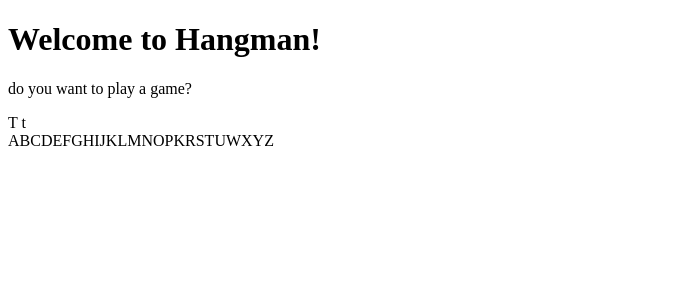
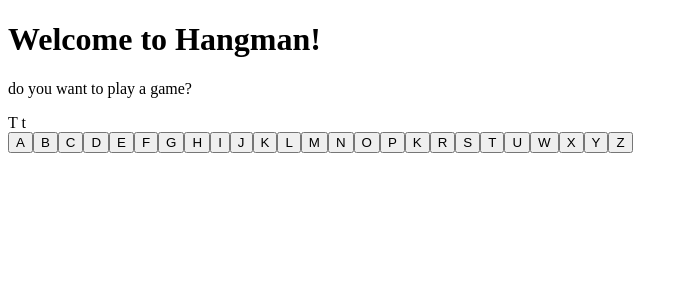
Before and after one commit to FadiZahhar/hangman-training, a React (Create React App) app in the folder hangman/: page / in a window 1280 px wide. Shown: the top 300 px of the page, without its empty margins (0-688 px from the left). Built offline with nearby package versions, Linux system fonts and the light colour scheme.

Commit message:
replacing span with button

```diff
--- a/hangman/src/button.js
+++ b/hangman/src/button.js
@@ -1,6 +1,6 @@
 export default function ({ value }) {
 
     return (
-        <span>{value}</span>
+        <button>{value}</button>
     )
 }
```
